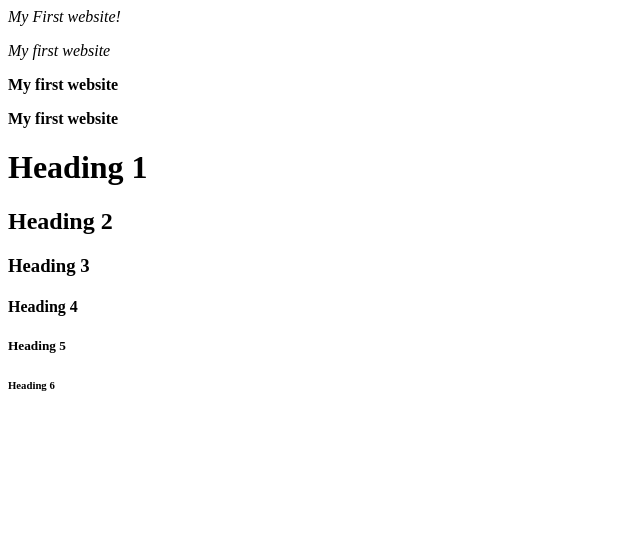
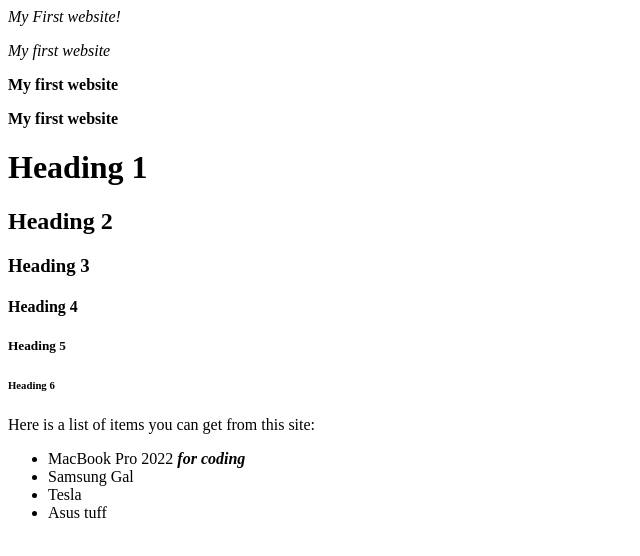
Before and after one commit to AyodeleD5/my_first_website, a plain HTML site: page index.html in a window 1280 px wide. Shown: the whole page, without its empty margins (0-640 px from the left). Drawn offline with Linux system fonts and the light colour scheme.

Commit message:
add indext.html

```diff
--- a/index.html
+++ b/index.html
@@ -19,5 +19,15 @@
         <h5>Heading 5</h5>
         <h6>Heading 6</h6>
 
+        <!--Testing for unordered listing of items-->
+        <p> Here is a list of items you can get from this site:</p>
+
+        <ul>
+            <!--The next line boldens and italicizes 'for coding'-->
+            <li>MacBook Pro 2022 <strong><em>for coding</em></strong></li>
+            <li>Samsung Gal</li>
+            <li>Tesla</li>
+            <li>Asus tuff</li>
+        </ul>
     </body>
 </html>
```
